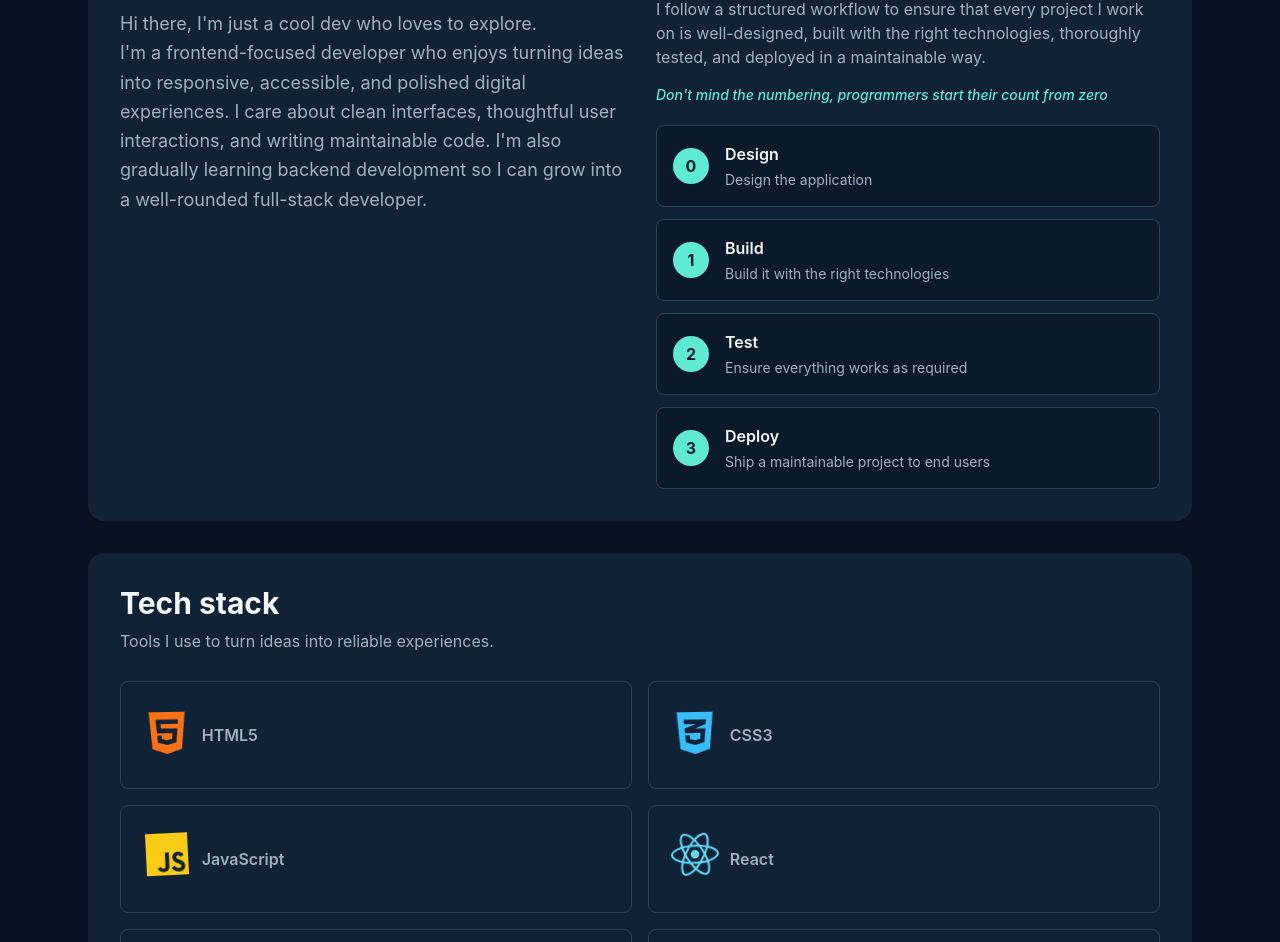
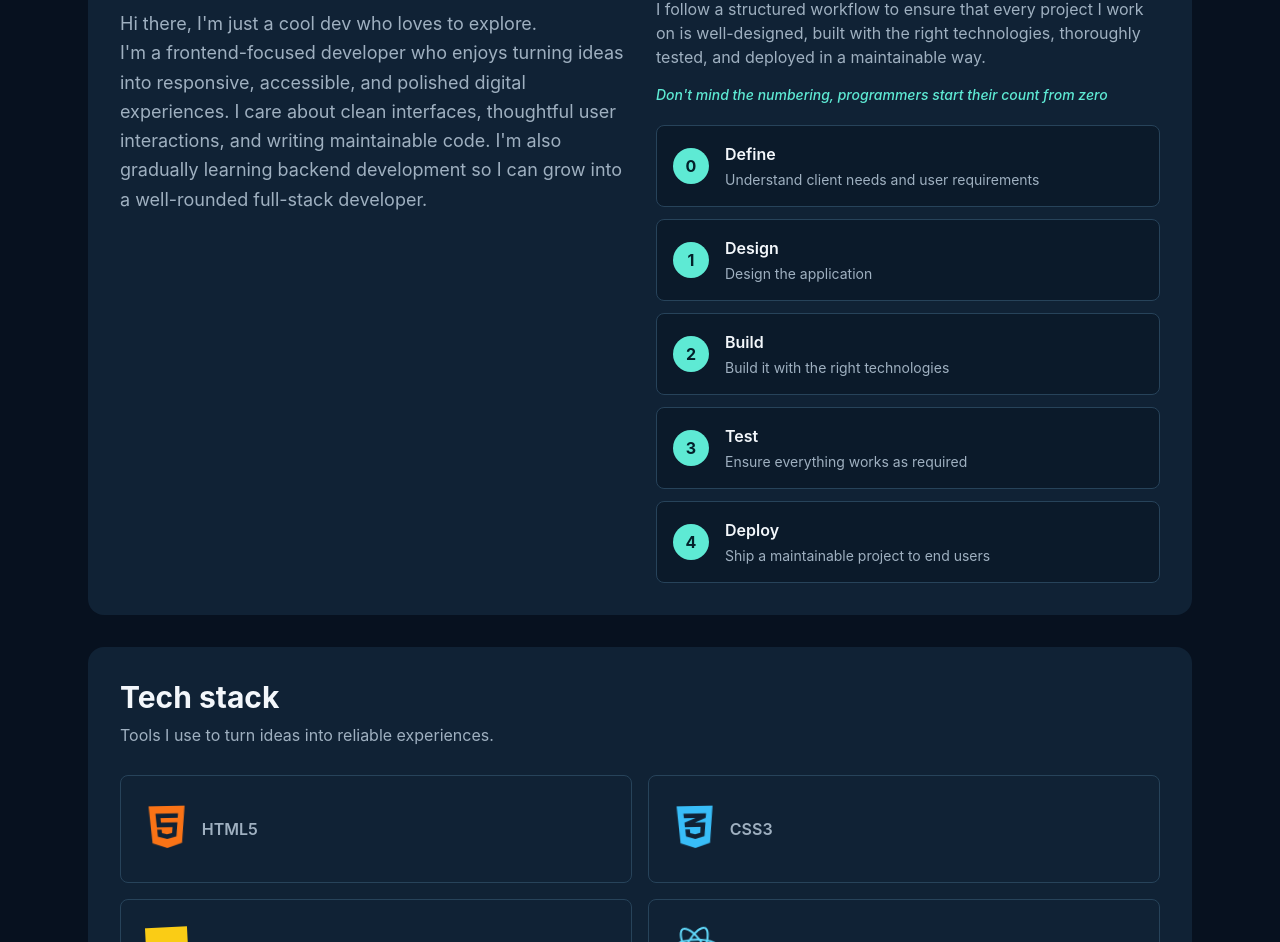
Before and after one commit to chrixOB/Portfolio, a Next.js app: page / in a window 1280 px wide. Shown: the part 778-1720 px from the top of the page. Built offline with nearby package versions, Linux system fonts and the light colour scheme.

Commit message:
added a define phase to workflow

```diff
--- a/components/Workflow.tsx
+++ b/components/Workflow.tsx
@@ -3,6 +3,7 @@
 import { useEffect, useRef, useState } from 'react';
 
 const workflowSteps = [
+  { title: 'Define', description: 'Understand client needs and user requirements' },
   { title: 'Design', description: 'Design the application' },
   { title: 'Build', description: 'Build it with the right technologies' },
   { title: 'Test', description: 'Ensure everything works as required' },
```
